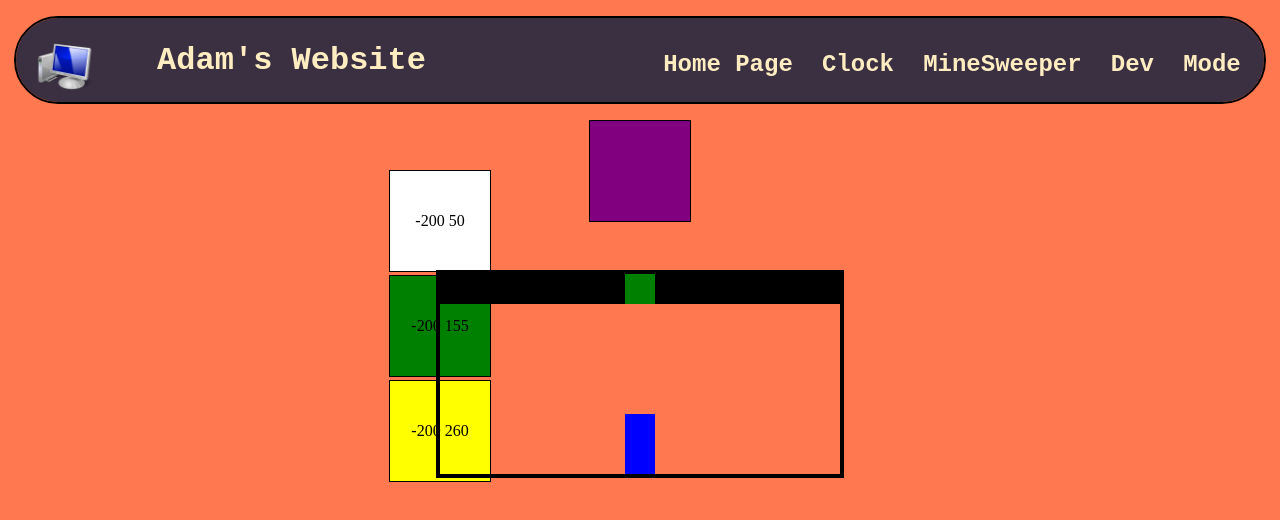
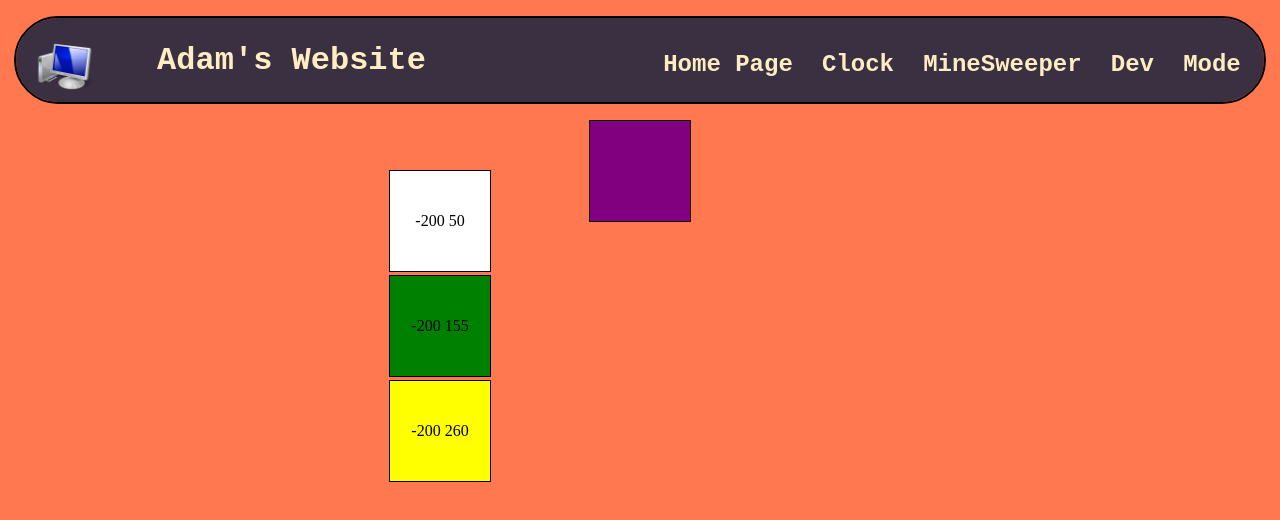
Before and after one commit to AdamCanard/react, a React app: page / in a window 1280 px wide. Shown: the top 520 px of the page. Built offline with nearby package versions, Linux system fonts and the light colour scheme.

Commit message:
Finished spike collision, close zoom window on place

```diff
--- a/src/ButtonComps/Room.js
+++ b/src/ButtonComps/Room.js
@@ -1,9 +1,10 @@
 import Vinyl from "./Vinyl";
 import RecordPlayer from "./RecordPlayer";
 import styled from "styled-components";
-import { useState } from "react";
+import { useState, createContext, useContext } from "react";
 
 export default function Room() {
+  const [zoomTrigger, setZoomTrigger] = useState(false);
   const recordPlayerPos = {
     x: 0,
     y: 0,
@@ -11,7 +12,7 @@ export default function Room() {
   };
 
   function checkPlacement(recordX, recordY) {
-    console.log(recordX, recordY);
+    //console.log(recordX, recordY);
     if (recordX === recordPlayerPos.x && recordY === recordPlayerPos.y) {
       alert("Placed");
     } else if (
@@ -20,7 +21,7 @@ export default function Room() {
       recordY >= recordPlayerPos.y - 10 &&
       recordY <= recordPlayerPos.y + 10
     ) {
-      console.log("close");
+      setZoomTrigger(true);
     }
   }
 
@@ -45,17 +46,24 @@ export default function Room() {
         );
       })}
       <RecordPlayer inputPos={{ recordPlayerPos }} />
-      <Zoom />
+      {zoomTrigger ? <Zoom trigger={setZoomTrigger} /> : <></>}
     </>
   );
 }
 
-function Zoom() {
+function Zoom({ trigger }) {
+  const SpikeContext = createContext(null);
+  const [spikePos, setSpikePos] = useState({ x: 0, y: 140, z: 11 });
+  const [zoomRecordPos, setzoomRecordPos] = useState({ x: 0, y: 0, z: 10 });
   return (
     <ZoomScreenWrap>
       <>
-        <Record inputPos={{ x: 0, y: 0, z: 10 }} />
-        <Spike />
+        <Record
+          inputPos={zoomRecordPos}
+          spikePos={spikePos}
+          trigger={trigger}
+        />
+        <Spike spikePos={spikePos} />
       </>
     </ZoomScreenWrap>
   );
@@ -73,11 +81,12 @@ const ZoomScreenWrap = styled.div`
   transform: translate(${0}px, ${150}px);
 `;
 
-function Record(inputPos) {
+function Record({ inputPos, spikePos, trigger }) {
+  console.log(spikePos);
   const [position, setPosition] = useState({
-    x: inputPos.inputPos.x,
-    y: inputPos.inputPos.y,
-    z: inputPos.inputPos.z,
+    x: inputPos.x,
+    y: inputPos.y,
+    z: inputPos.z,
   });
 
   const [lastCoordinates, setLastCoordinates] = useState(null);
@@ -119,6 +128,13 @@ function Record(inputPos) {
       x: Math.floor(position.x),
       y: Math.floor(position.y),
     });
+    console.log(Math.floor(position.x), spikePos.x);
+    if (
+      spikePos.x === Math.floor(position.x) &&
+      spikePos.y <= Math.floor(position.y)
+    ) {
+      trigger(false);
+    }
   }
   return (
     <div
@@ -147,7 +163,7 @@ function Record(inputPos) {
   );
 }
 
-function Spike() {
+function Spike({ spikePos }) {
   return (
     <div
       style={{
@@ -156,7 +172,10 @@ function Spike() {
         height: "60px",
         zIndex: 11,
         backgroundColor: "blue",
-        alignSelf: "end",
+        transform: `translate(
+          ${spikePos.x}px,
+          ${spikePos.y}px
+        )`,
       }}
     ></div>
   );
```
